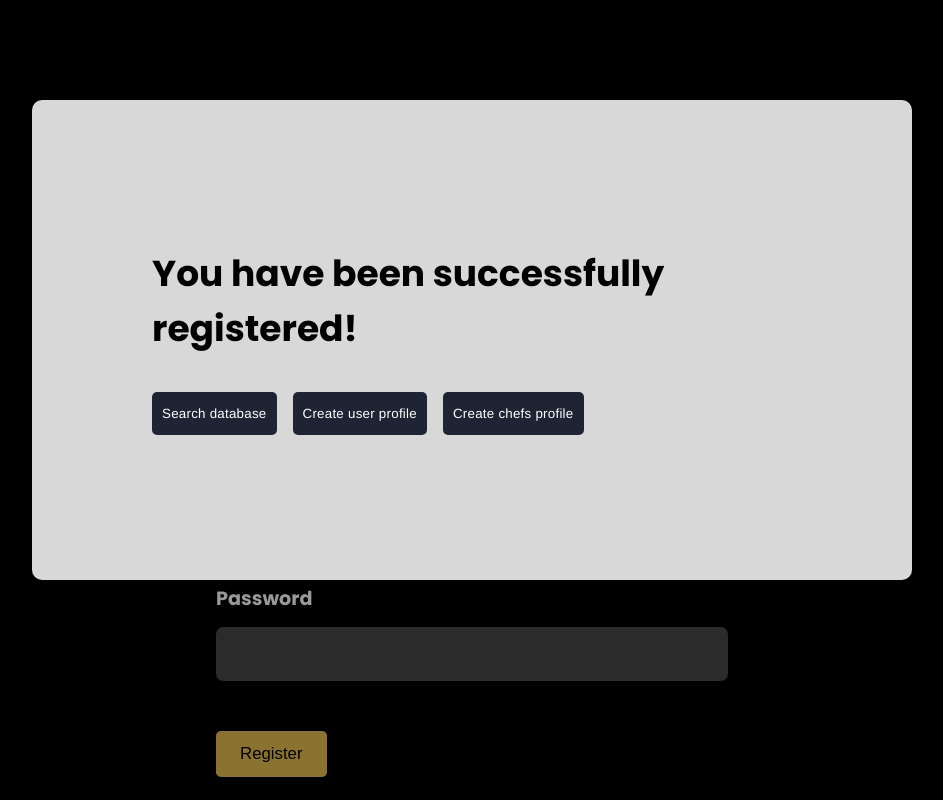
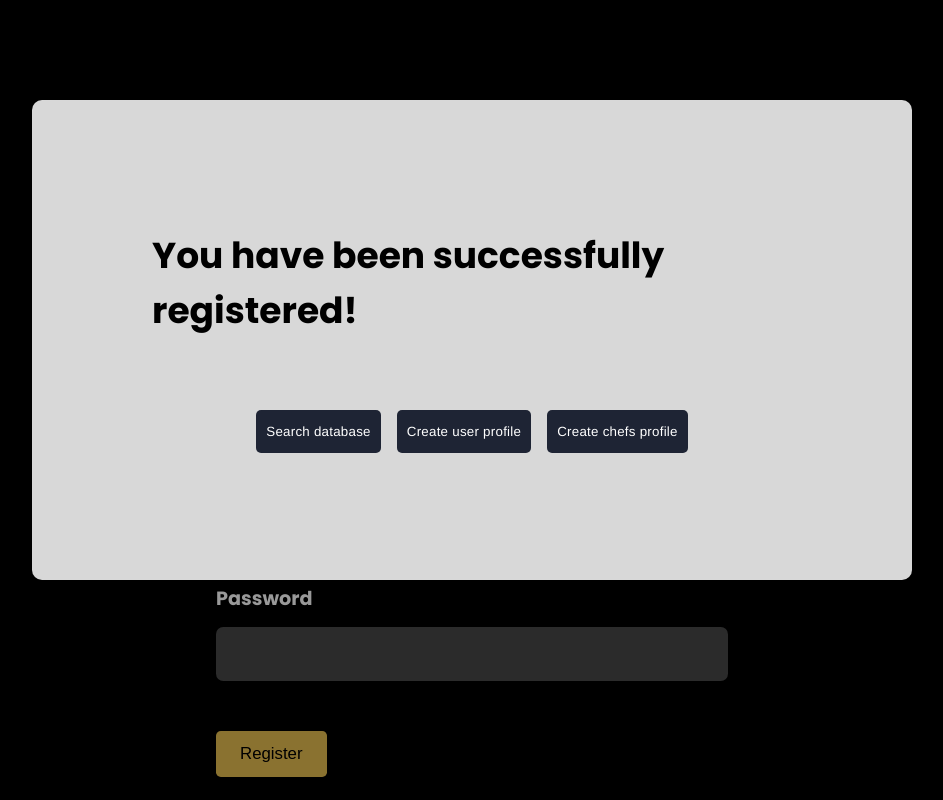
Before and after one commit to madelinegit/Gastron-Guru, a React (Vite) app: page /user-registration in a window 1280 px wide. Both pictures are taken after typing "Sample", "name@example.com", "Sample123" into the empty fields and a click on the button "Register". Shown: the whole page, without its empty margins (168-1111 px from the left). Built offline with nearby package versions, Linux system fonts and the light colour scheme.

Commit message:
refactor: adjustments in the RegistrationModal styles
Co-authored-by: Thomas Gonzales <Get15Gonzo@users.noreply.github.com>

```diff
--- a/src/components/Modal/RegistrationModal.scss
+++ b/src/components/Modal/RegistrationModal.scss
@@ -43,11 +43,12 @@
   display: flex;
   flex-direction: column;
   justify-content: center;
-  align-items: start;
+  align-items: center;
   gap: 36px;
 
   h3.modal-title {
     font-family: PoppinsBold, sans-serif;
+    margin-bottom: 36px;
 
     @media (max-width: $breakpoint-sm) {
       text-align: center;
```
